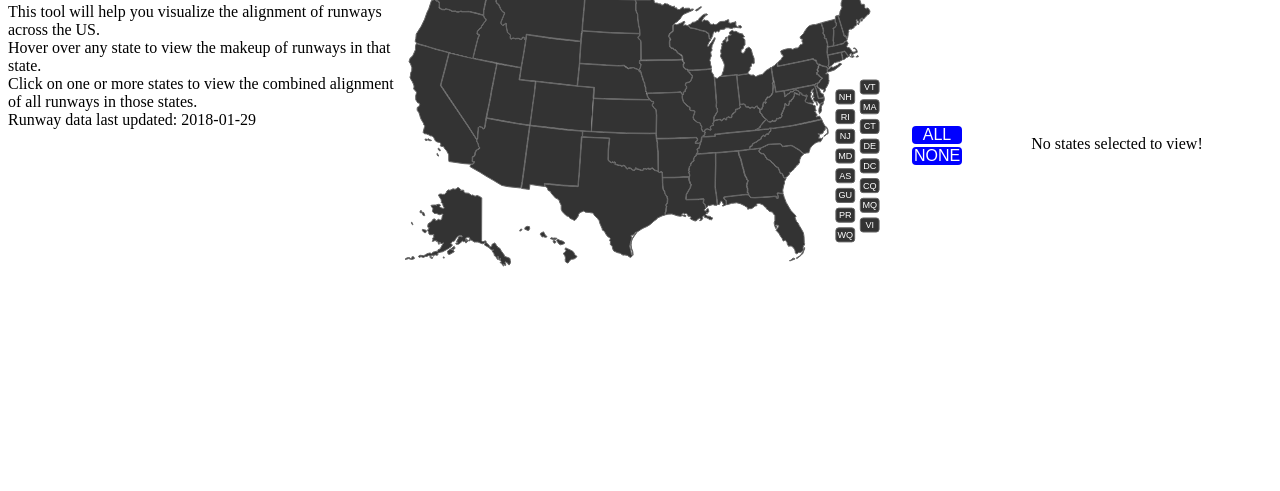
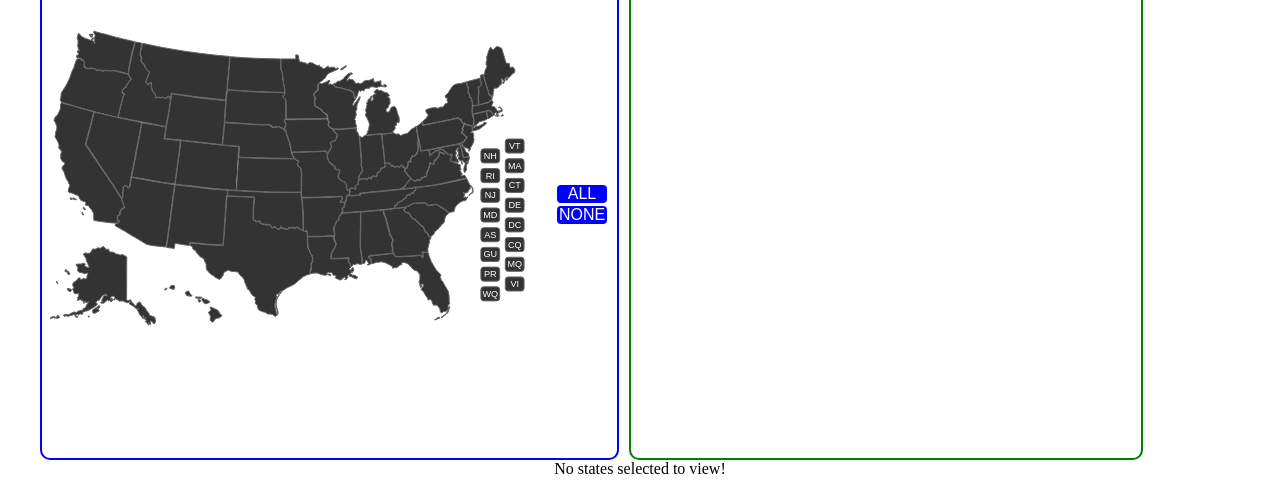
Before and after one commit to flyingfrog/runway-alignment, a plain HTML site: page index.html in a window 1280 px wide. Shown: the part 64-555 px from the top of the page. Drawn offline with nearby package versions, Linux system fonts and the light colour scheme.

Commit message:
Main page redesign

```diff
--- a/index.html
+++ b/index.html
@@ -11,10 +11,27 @@
 	<script src="https://d3js.org/d3.v3.min.js"></script>
 	<style>
 		body {
-			text-align:center
+			text-align:center;
+			margin:0;
+		}
+		#content_row {
+			margin:10px auto 0px auto;
+		}
+		#map_holder {
+			border: 2px blue;
+			border-style:solid;
+			border-radius:10px;
+			padding:5px;
 		}
 		#map_holder > div {
 			padding-right: 5px;
+		}
+		#chart {
+			margin:0px 10px;
+			border: 2px green;
+			border-style:solid;
+			border-radius:10px;
+			padding:5px;
 		}
 		#instructions {
 			text-align: left;
@@ -43,20 +60,29 @@
 			padding-left:5px
 		}
 		#statelist {
-			width:300px;
 		}
 	</style>
 </head>
 <body>
-<div style="display:flex;height:400px">
-	<div id="instructions"><h3>Runway Alignment Viewer</h3>
+<div style="display:flex; width:1200px" id="content_row">
+	<div style="display:flex; align-items:center; height:500px" id="map_holder">
+		<div id="map" style="width:500px; height:350px"></div>
+		<div id="selectors">
+			<div id="ALL">ALL</div>
+			<div id="NONE">NONE</div>
+		</div>
+	</div>
+	<svg id="chart" width="500" height="500"></svg>
+</div>
+<div id="statelist"></div>
+<div id="instructions"><h3>Runway Alignment Viewer</h3>
 	This tool will help you visualize the alignment of runways across the US.<br/>
 	Hover over any state to view the makeup of runways in that state.<br/>
 	Click on one or more states to view the combined alignment of all runways in those states.<br/>
 	Runway data last updated: <span id="last_updated"></span>
 	</div>
-	<div style="display:flex; align-items:center" id="map_holder">
-		<div id="map" style="width:500px; height:350px"></div>
+
+
 		<!--<div id="territories">
 			<div id="AS" title="American Samoa">AS</div>
 			<div id="CQ" title="Commonwealth of the Northern Mariana Islands">CQ</div>
@@ -66,14 +92,7 @@
 			<div id="VI" title="Virgin Islands of the United States">VI</div>
 			<div id="WQ" title="Wake Island">WQ</div>
 		</div>-->
-		<div id="selectors">
-			<div id="ALL">ALL</div>
-			<div id="NONE">NONE</div>
-		</div>
-		<div id="statelist"></div>
-	</div>
-</div>
 
-<svg id="chart" width="500" height="500" ></svg>
+
 </body>
 </html>
```
